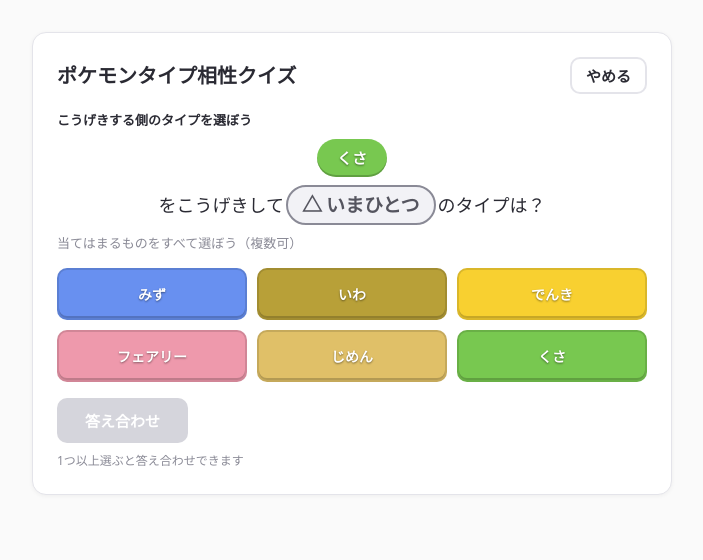
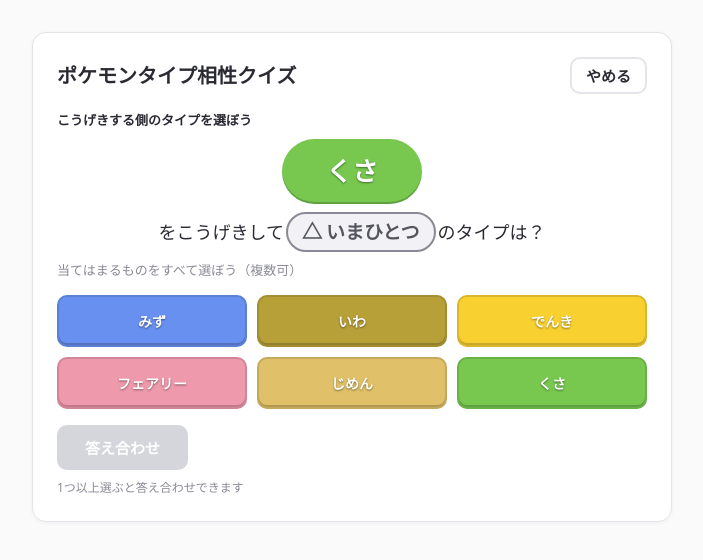
Before and after one commit to hiiamkazuto/pokemon-type-quiz, a React (Vite) app: page / in a window 1280 px wide. Both pictures are taken after a click on the button "▶ スタート". Shown: the top 560 px of the page, without its empty margins (288-991 px from the left). Built offline with nearby package versions, Linux system fonts and the light colour scheme.

Commit message:
fix: クイズ画面ヒーローのお題バッチが汎用指定に潰されて小さくなる問題を修正（Refs #8）

```diff
--- a/src/index.css
+++ b/src/index.css
@@ -82,9 +82,9 @@
   text-align: center;
   margin: 8px 0;
 }
-.quiz-hero-badge {
-  font-size: 22px;
-  padding: 10px 34px;
+.badge.quiz-hero-badge {
+  font-size: 26px;
+  padding: 12px 44px;
 }
 .quiz-hero-effect {
   font-size: 18px;
```
